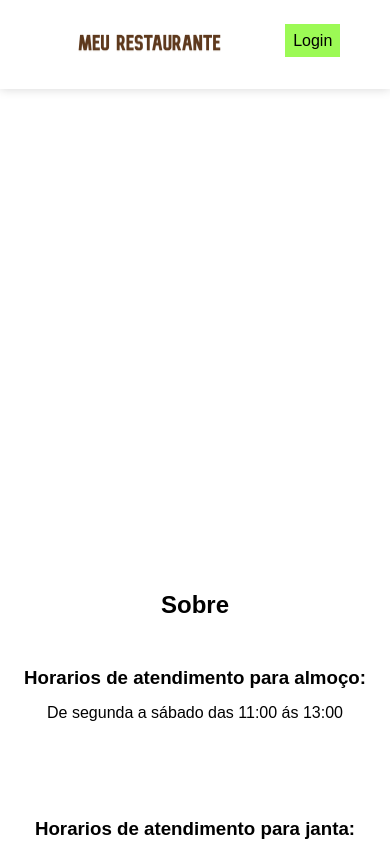
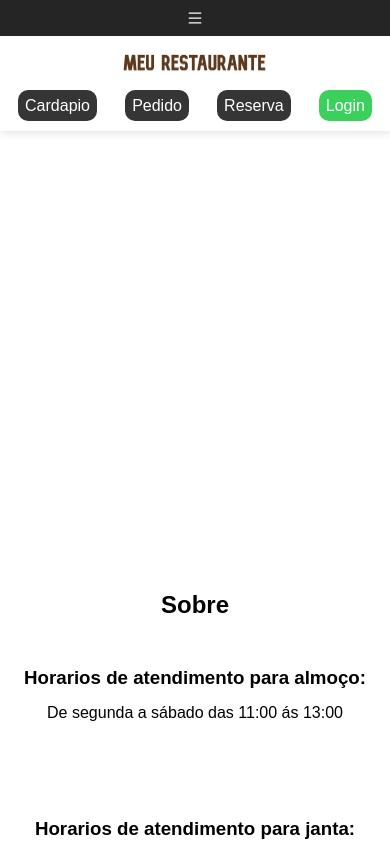
Before and after one commit to guilherme-possebon/Restaurante, a React (Vite) app: page / in a window 390 px wide. Shown: the top 844 px of the page. Built offline with nearby package versions, Linux system fonts and the light colour scheme.

Commit message:
Adicionando features no site

```diff
--- a/src/App.jsx
+++ b/src/App.jsx
@@ -6,7 +6,6 @@ import AboutPlusContact from './Components/AboutPlusContact'
 import ReservaAndDelivery from './Components/ReservaAndDelivery'
 import Footer from './Components/Footer'
 
-import logoHeader from '/Logo3.png'
 import logoFooter from '/Logo4.png'
 
 function App() {
@@ -15,7 +14,7 @@ function App() {
     <>
 
       <section>
-        <Header imglogo={logoHeader} />
+        <Header />
       </section>
 
       <section>
--- a/src/Components/Css/Header.css
+++ b/src/Components/Css/Header.css
@@ -1,17 +1,63 @@
-.Header nav {
-    padding: 2em;
-    background-color: white;
+.Header {
+    display: flex;
+    background-color: rgba(255, 255, 255, 0.92);
     box-shadow: 0px 0px 10px 0px rgba(0, 0, 0, 0.169);
     position: fixed;
     width: 100%;
+    justify-content: center;
 }
-
+.Header nav {
+    max-width: 820px;
+    width: 100vw;
+    display: flex;
+    flex-direction: column;
+    padding: 1em;
+}
+.Header  nav  div {
+    margin: auto;
+    text-align: center;
+    margin-bottom: 20px;
+}
 .Header ul {
     list-style: none;
     display: flex;
     justify-content: space-around;
 }
 .Header span {
-    background-color: #9CFA55;
-    padding: .5em;
+    color: white;
+    background-color: rgba(57, 207, 90, 0.99);
+    padding: 7px;
+    border-radius: 10px;
+    cursor: pointer;
 }
+.Header a {
+    text-decoration: none;
+    color: white;
+    background-color: rgb(53, 53, 53);
+    padding: 7px;
+    border-radius: 10px;
+    cursor: pointer;
+}
+
+.list {
+    display: flex;
+    flex-wrap: wrap;
+    gap: 1.5em;
+    list-style: none;
+    color: white;
+    justify-content: center;
+}
+.icon {
+    color: white;
+}
+
+.HamburgerMenu {
+    background-color: rgba(20, 19, 19, 0.92);
+    color: white;
+    padding: 10px;
+    cursor: pointer;
+    width: 100vw;
+    display: flex;
+    align-items: center;
+    justify-content: center;
+}
--- /dev/null
+++ b/src/Components/HamburgerMenu.jsx
@@ -0,0 +1,46 @@
+import React, { useState, useEffect } from 'react';
+import { AiOutlineMenu } from "react-icons/ai";
+import "./Css/Header.css"
+
+const HamburgerMenu = ({imglogo}) => {
+  const [isOpen, setIsOpen] = useState(true);
+  const [showButton, setShowButton] = useState(true);
+
+  useEffect(() => {
+    const handleResize = () => {
+      if (window.innerWidth < 768) {
+        setShowButton(true);
+      } else {
+        setShowButton(false);
+      }
+    };
+    handleResize();
+    window.addEventListener('resize', handleResize);
+    return () => {
+      window.removeEventListener('resize', handleResize);
+    };
+  }, []);
+
+  return (
+    <div>
+      {showButton && (
+        <div className='HamburgerMenu' onClick={() => setIsOpen(!isOpen)}>
+          <AiOutlineMenu className='icon' />
+        </div>
+      )}
+      {isOpen && (
+            <nav>
+                    <div><img src={imglogo} alt="" className="imgLogo" /></div>
+                <ul className='list'>
+                    <li className='itens'><a href="/cardapio">Cardapio</a></li>
+                    <li className='itens'><a href="#pedido">Pedido</a></li>
+                    <li className='itens'><a href="#reserva">Reserva</a></li>
+                    <li className='itens'><span className="login">Login</span></li>
+                </ul>
+            </nav>
+      )}
+    </div>
+  );
+}
+
+export default HamburgerMenu
--- a/src/Components/Header.jsx
+++ b/src/Components/Header.jsx
@@ -1,14 +1,11 @@
 import "./Css/Header.css"
+import HamburgerMenu from './HamburgerMenu'
+import logoHeader from '/Logo3.png'
 
-export default function Header({imglogo}) {
+export default function Header() {
     return (
         <header className="Header">
-            <nav>
-                <ul>
-                    <li><img src={imglogo} alt="" className="imgLogo" /></li>
-                    <li><span className="login">Login</span></li>
-                </ul>
-            </nav>
+            <HamburgerMenu  imglogo={logoHeader} />
         </header>
     )
 }
--- a/src/Components/ReservaAndDelivery.jsx
+++ b/src/Components/ReservaAndDelivery.jsx
@@ -1,7 +1,7 @@
 export default function ReservaAndDelivery() {
     return (
         <div>
-            <div className='Container'>
+            <section className='Container'  id='pedido' >
                     <div className="CotainerListAll">
                             <div className='ContainerListChildrenAll'>
                         <h1>Pedido</h1>
@@ -10,20 +10,20 @@ export default function ReservaAndDelivery() {
                             </div>
                     </div>
                     <div className='imgEntrega ContainerImgAll'></div>
-            </div>
+            </section>
 
             <hr />
 
-            <div className='Container espaco'>
+            <section className='Container espaco'  id="reserva" >
                     <div className='imgReserva ContainerImgAll'></div>
                         <div className="CotainerListAll">
-                                <div className='ContainerListChildrenAll'>
+                                <div className='ContainerListChildrenAll' >
                             <h1>Reserva</h1>
                                     <div className='text'>Faça sua reserva assim garantindo o seu lugar com segurança!</div>
                                     <div><button className='btnRD'>Fazer reserva</button></div>
                                 </div>
                         </div>
-            </div>
+            </section>
 
             <hr />
 
```
